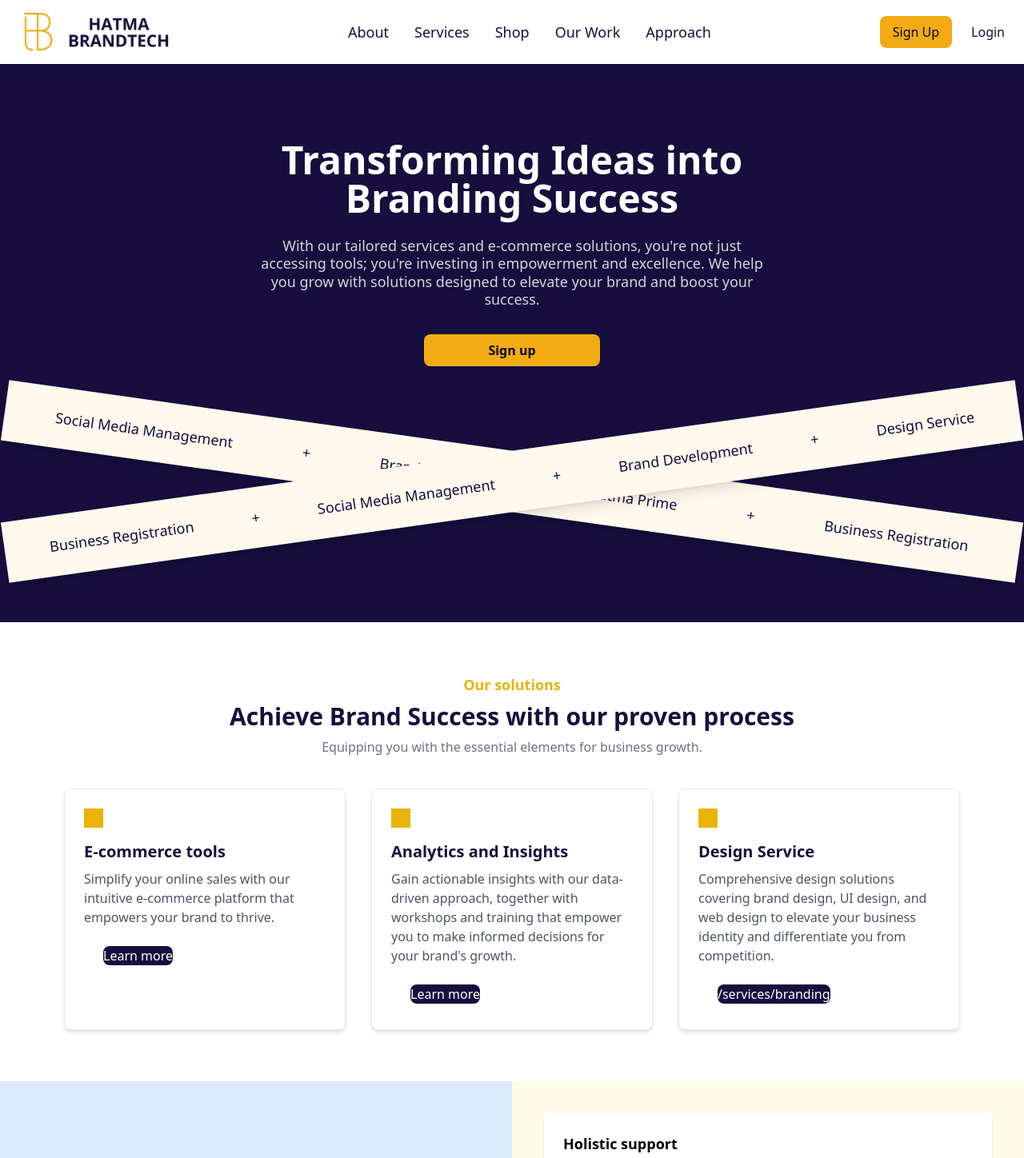
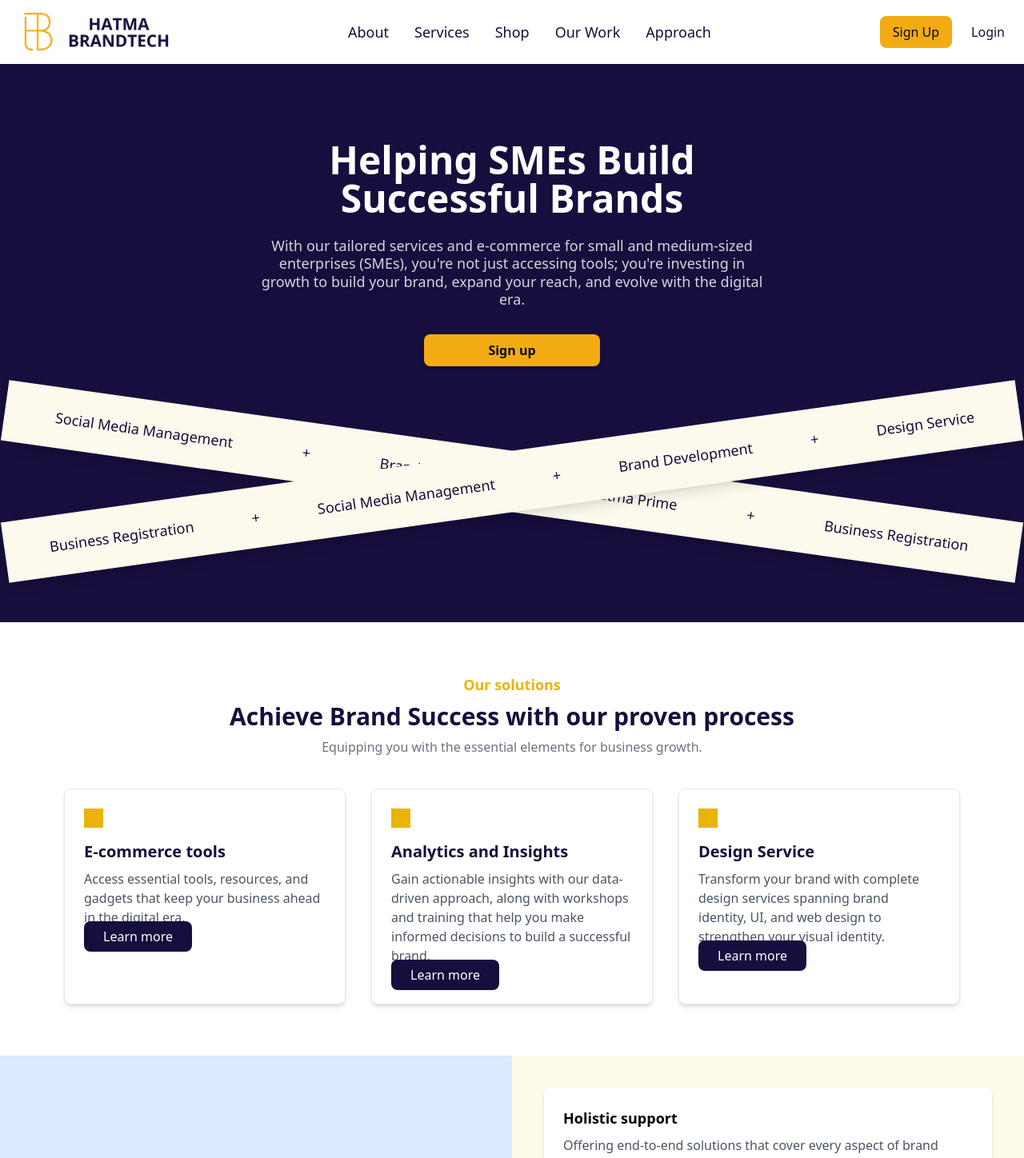
Before and after one commit to joepiuls/Hatma, a React (Vite) app in the folder frontend/: page / in a window 1280 px wide. Shown: the top 1448 px of the page at 80% size. Built offline with nearby package versions, Linux system fonts and the light colour scheme; no server answers.

Commit message:
Correction

```diff
--- a/frontend/index.html
+++ b/frontend/index.html
@@ -2,7 +2,7 @@
 <html lang="en">
   <head>
     <meta charset="UTF-8" />
-    <link rel="icon" type="image/svg+xml" href="/vite.svg" />
+    <link rel="icon" type="image/png" href="/logo.png" />
     <meta name="viewport" content="width=device-width, initial-scale=1.0" />
     <title>Hatma</title>
   </head>
--- a/frontend/src/components/Hero.jsx
+++ b/frontend/src/components/Hero.jsx
@@ -15,12 +15,12 @@ const Hero = () => {
       {/* Hero Content */}
       <div className="max-w-2xl z-10">
         <h1 className="text-5xl font-bold mb-6 ">
-          Transforming Ideas into Branding Success
+          Helping SMEs Build Successful Brands
         </h1>
         <p className="text-lg text-gray-300 px-4 leading-tight">
-        With our tailored services and e-commerce solutions, you're not just accessing tools;
-        you're investing in empowerment and excellence.
-        We help you grow with solutions designed to elevate your brand and boost your success.
+        With our tailored services and e-commerce for small and medium-sized enterprises (SMEs),
+        you're not just accessing tools; you're investing in growth to build your brand, expand your reach,
+        and evolve with the digital era.
         </p>
 
         {!user && <Link to={"/signup"}>
--- a/frontend/src/components/Shop.jsx
+++ b/frontend/src/components/Shop.jsx
@@ -142,7 +142,7 @@ const Shop = () => {
               className="text-xl max-w-xl"
               style={{ color: colors.gray3 }}
             >
-              Explore cutting-edge gadgets curated to elevate your digital experience. Premium quality, innovative design.
+              Discover innovative gadgets, Business tools, and premium resources designed to elevate your brand in the digital era.
             </motion.p>
 
             <motion.div
--- a/frontend/src/components/Solution.jsx
+++ b/frontend/src/components/Solution.jsx
@@ -4,22 +4,23 @@ const solutions = [
     {
       title: "E-commerce tools",
       description:
-        "Simplify your online sales with our intuitive e-commerce platform that empowers your brand to thrive.",
+        "Access essential tools, resources, and gadgets that keep your business ahead in the digital era.",
       button: "Learn more",
       link:'/shop'
     },
     {
       title: "Analytics and Insights",
       description:
-        "Gain actionable insights with our data-driven approach, together with workshops and training that empower you to make informed decisions for your brand's growth.",
+        "Gain actionable insights with our data-driven approach, along with workshops and training that help you make informed decisions to build a successful brand.",
       button: "Learn more",
       link:'/services/digital-marketing'
     },
     {
       title: "Design Service",
       description:
-        "Comprehensive design solutions covering brand design, UI design, and web design to elevate your business identity and differentiate you from competition.",
-      button: "/services/branding",
+        "Transform your brand with complete design services spanning brand identity, UI, and web design to strengthen your visual identity.",
+      button: "Learn more",
+      link: "/services/branding",
     },
   ];
 
@@ -46,8 +47,8 @@ const solutions = [
               <div className="w-6 h-6 bg-yellow-500 mb-4"></div>
               <h3 className="text-xl font-bold text-[#170E3D]">{solution.title}</h3>
               <p className="text-gray-600 mt-2">{solution.description}</p>
-              <Link to={solution.link || '#'} className="px-6 py-2 mt-4 inline-block">
-              <button className="  bg-[#170E3D] text-white rounded-lg hover:bg-[#120B30] transition-all">
+              <Link to={solution.link || '#'} className="px-6 py-2 mt-4  bg-[#170E3D] text-white rounded-lg hover:bg-[#120B30] transition-all">
+              <button>
                 {solution.button}
               </button>
               </Link>
```
Also changed, not shown: frontend/public/logo.png (added), 1 other file (tests, documents, lock files or other folders).
